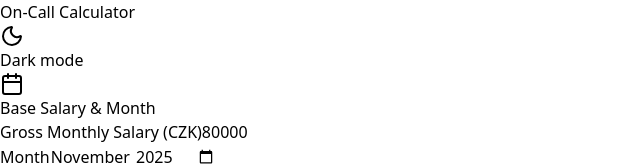
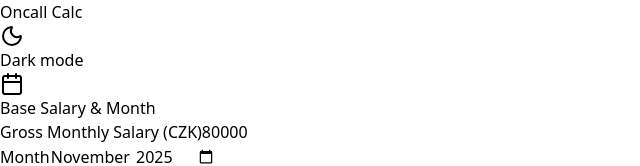
Before and after one commit to pavelsidla/Oncall---calculator, a React (Vite) app: page / in a window 1280 px wide. Shown: the top 166 px of the page, without its empty margins (0-640 px from the left). Built offline with nearby package versions, Linux system fonts and the light colour scheme.

Commit message:
feat(calc): change name add icon

```diff
--- a/index.html
+++ b/index.html
@@ -1,10 +1,14 @@
-<!doctype html>
+<!DOCTYPE html>
 <html lang="en">
 <head>
     <meta charset="UTF-8" />
-    <link rel="icon" type="image/svg+xml" href="/vite.svg" />
+
+    <link rel="icon" type="image/svg+xml" href="/logo.svg" />
+
     <meta name="viewport" content="width=device-width, initial-scale=1.0" />
-    <title>oncall-calc</title>
+
+    <title>Oncall Calc</title>
+
 </head>
 <body>
 <div id="root"></div>
--- a/src/App.tsx
+++ b/src/App.tsx
@@ -535,7 +535,7 @@
 
                 <div className="max-w-6xl mx-auto mb-6 flex items-center justify-between">
                     <h1 className="text-xl font-semibold">
-                        On-Call Calculator
+                        Oncall Calc
                     </h1>
 
                     <button
```
Also changed, not shown: public/logo.svg (added). Lines whose indentation alone changed are shown as unchanged.
